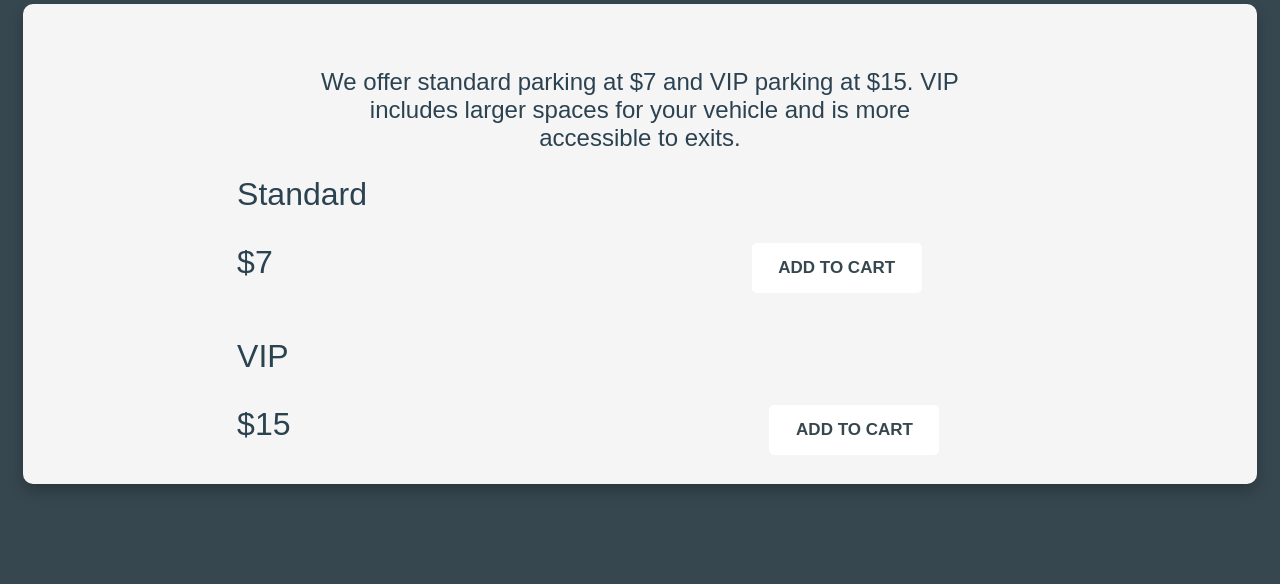
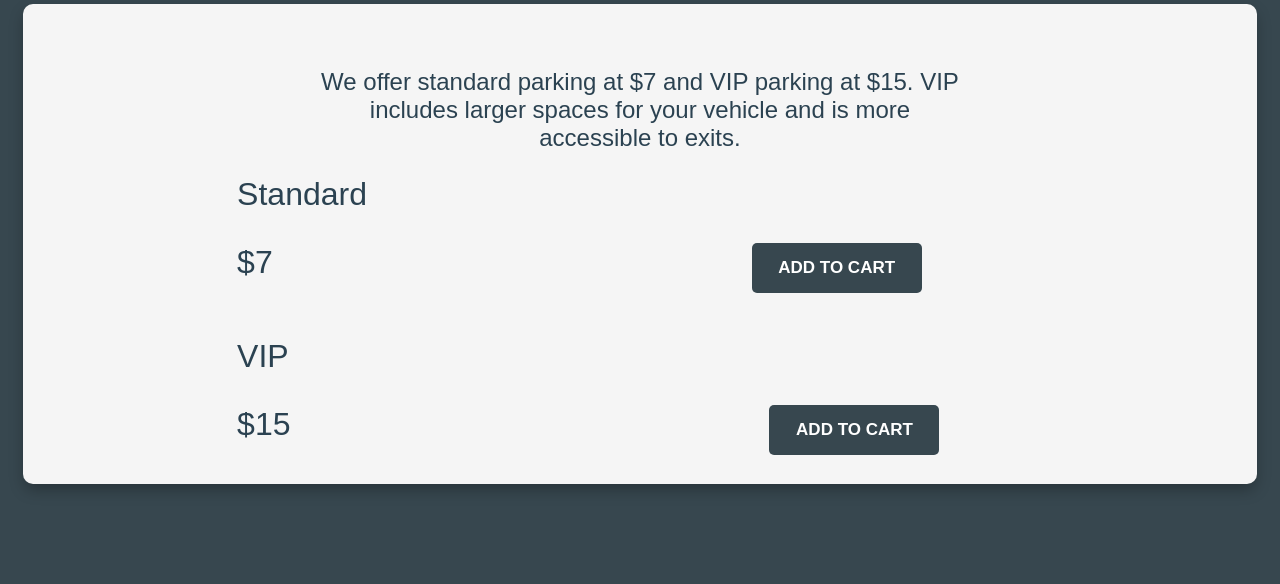
Before and after one commit to priscillaam/webdevproj4, a PHP site: page /src/parking.php in a window 1280 px wide. Shown: the part 531-1115 px from the top of the page. Run offline with PHP 8.4, Linux system fonts and the light colour scheme; some libraries are stand-ins or nearby versions.

Commit message:
Update style.css

```diff
--- a/css/style.css
+++ b/css/style.css
@@ -295,13 +295,13 @@ h1, a, h2{
 .buttonP {
   margin: 30px auto 0 auto;
   width: 170px; height: 50px;
-  background: white;
+  background: #37474f;
   font-weight: 700;
   text-transform: uppercase;
   font-size: 17px;
   border: none;
   border-radius: 5px;
-  color: #37474f;
+  color: white;
 
 }
 
```
